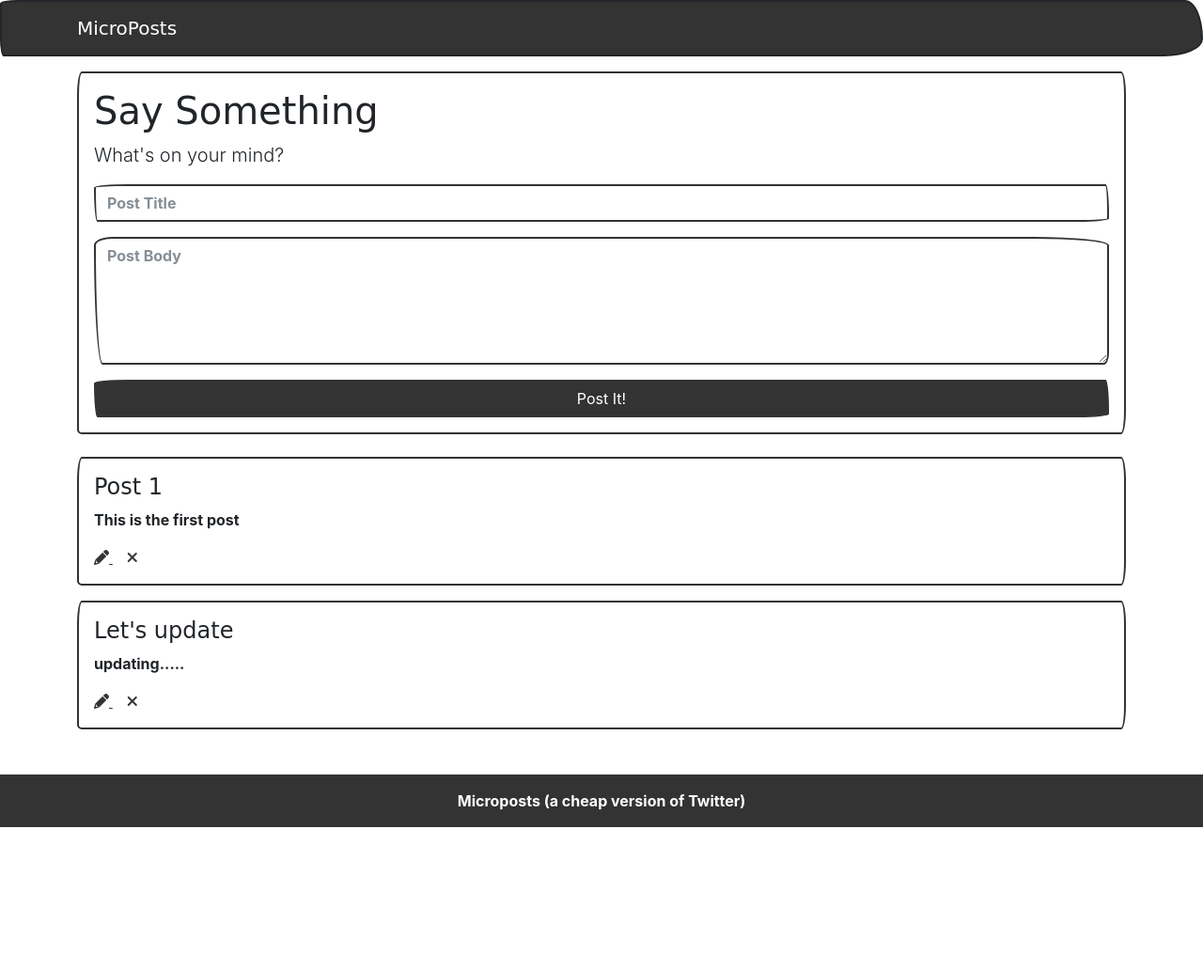
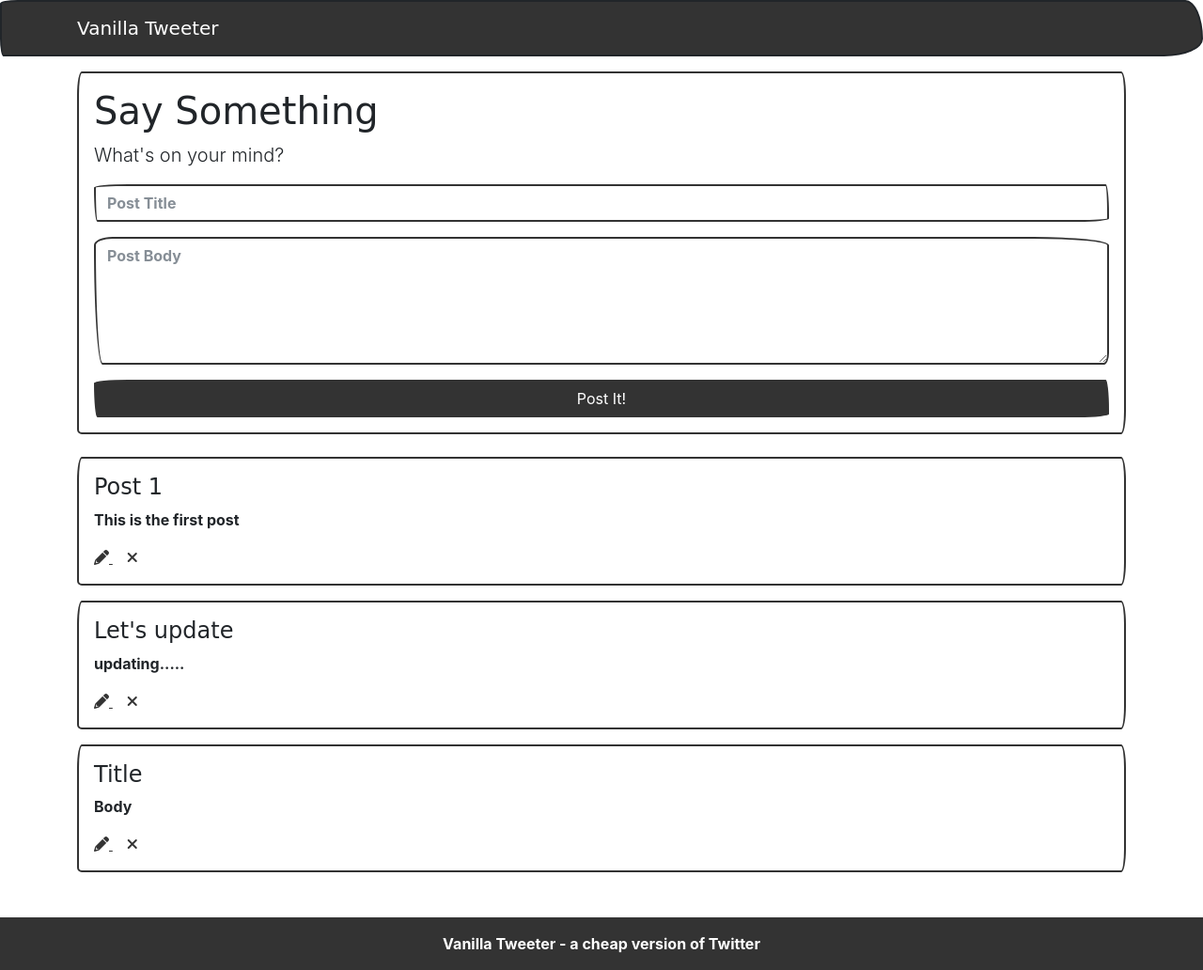
Before and after one commit to RobbieProkop/microposts_vanilla_js, a website built with webpack: page index.html in a window 1280 px wide. Shown: the whole page at 94% size. Before the commit the page ends 880 px from the top, so only its background shows below. Built offline with nearby package versions, Linux system fonts and the light colour scheme; data requests are answered from the project's data file; a web font is replaced by a local one.

Commit message:
add screenshots to readme

```diff
--- a/api/db.json
+++ b/api/db.json
@@ -9,6 +9,11 @@
       "title": "Let's update",
       "body": "updating.....",
       "id": 4
+    },
+    {
+      "title": "Title",
+      "body": "Body",
+      "id": 5
     }
   ]
 }
--- a/index.html
+++ b/index.html
@@ -12,12 +12,12 @@
       crossorigin="anonymous"
       referrerpolicy="no-referrer"
     />
-    <title>Microposts</title>
+    <title>Vanilla Tweeter</title>
   </head>
   <body>
     <nav class="navbar navbar-dark bg-primary mb-3">
       <div class="container">
-        <a href="#" class="navbar-brand">MicroPosts</a>
+        <a href="#" class="navbar-brand">Vanilla Tweeter</a>
       </div>
     </nav>
 
@@ -55,7 +55,7 @@
     </div>
 
     <footer class="mt-5 p-3 text-center bg-primary text-white">
-      Microposts (a cheap version of Twitter)
+      Vanilla Tweeter - a cheap version of Twitter
     </footer>
   </body>
 </html>
```
Also changed, not shown: assets/add_post.png (added), assets/error.png (added), assets/home.png (added), readme.md.
